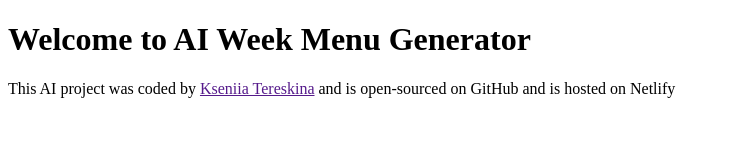
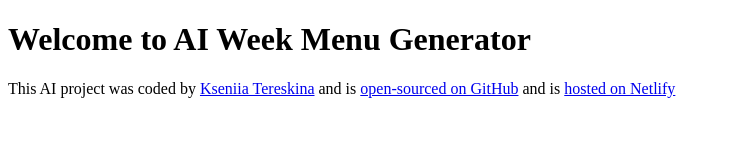
Before and after one commit to Tereskina/AI-week-menu-generator, a plain HTML site: page index.html in a window 1280 px wide. Shown: the whole page, without its empty margins (0-730 px from the left). Drawn offline with Linux system fonts and the light colour scheme.

Commit message:
Footer added

```diff
--- a/index.html
+++ b/index.html
@@ -10,8 +10,19 @@
     <h1>Welcome to AI Week Menu Generator</h1>
     <footer>
       This AI project was coded by
-      <a href="" target="_blank">Kseniia Tereskina</a> and is open-sourced on
-      GitHub and is hosted on Netlify
+      <a href="https://github.com/Tereskina" target="_blank"
+        >Kseniia Tereskina</a
+      >
+      and is
+      <a
+        href="https://github.com/Tereskina/AI-week-menu-generator"
+        target="_blank"
+        >open-sourced on GitHub</a
+      >
+      and is
+      <a href="https://ai-menu-generator.netlify.app/" target="_blank"
+        >hosted on Netlify</a
+      >
     </footer>
     <script src="src/index.js"></script>
   </body>
```
